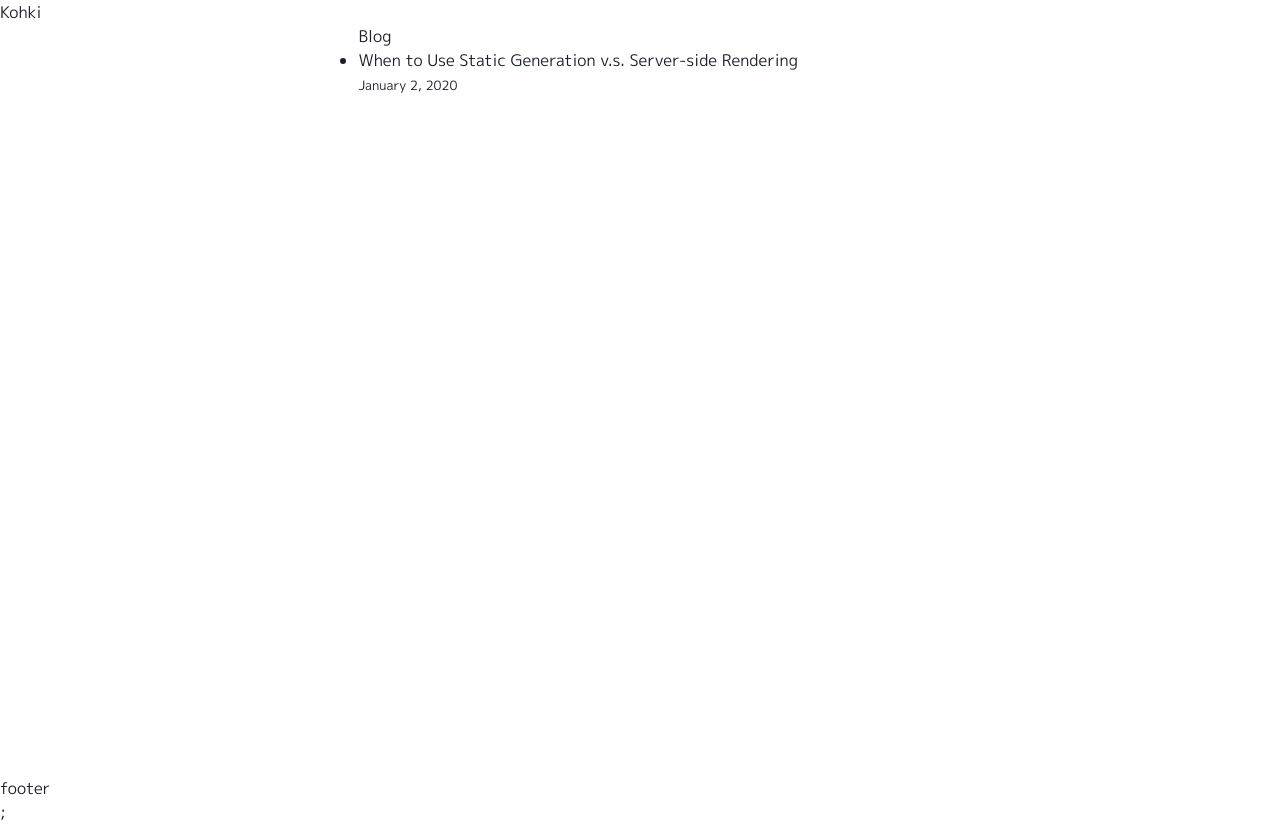
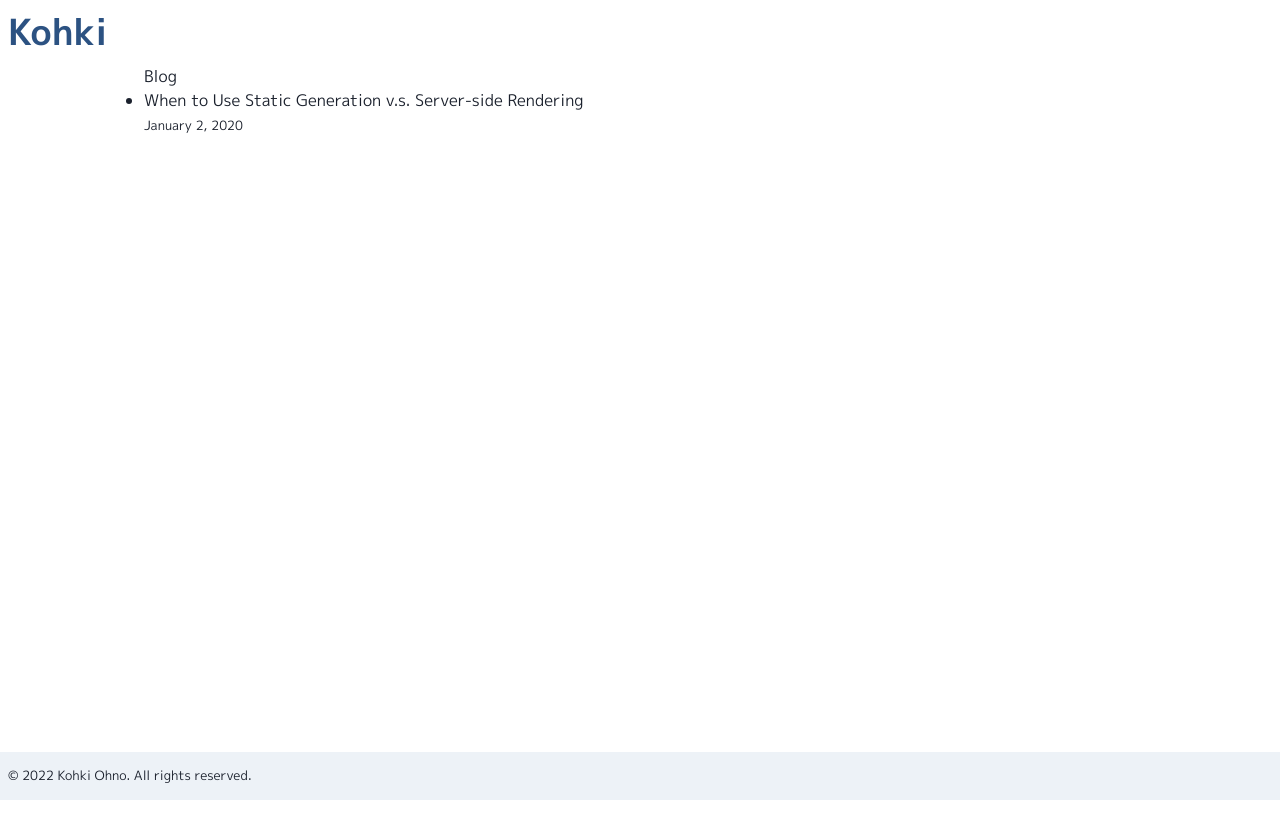
Before and after one commit to nocch12/nextjs-blog, a Next.js app: page / in a window 1280 px wide. After the commit the page ends 800 px from the top, so only its background shows below. Built offline with nearby package versions, Linux system fonts and the light colour scheme.

Commit message:
layout調整

```diff
--- a/components/layout.tsx
+++ b/components/layout.tsx
@@ -1,7 +1,7 @@
 import Head from 'next/head';
 import Link from 'next/link';
 
-import { Box, Container, Flex } from '@chakra-ui/react';
+import { Box, Container, Flex, Heading, Text } from '@chakra-ui/react';
 import ChakraLink from '@components/ChakraLink';
 
 const name = 'Kohki';
@@ -30,30 +30,31 @@ const Layout = ({ children, home }: Props) => {
         <meta name="og:title" content={siteTitle} />
         <meta name="twitter:card" content="summary_large_image" />
       </Head>
-      <Flex>
+      {/* ヘッダー */}
+      <Box px={2}>
+        <Flex h={16} alignItems={'center'} justifyContent={'space-between'}>
           {home ? (
             <>
-            <h1>{name}</h1>
+              <Heading as="h1" color="blue.700">{name}</Heading>
             </>
           ) : (
             <>
               <ChakraLink href="/">
-              <h1>{name}</h1>
+                <Heading as="h1" colorScheme="orange">{name}</Heading>
               </ChakraLink>
             </>
           )}
         </Flex>
+      </Box>
       <Box as="main" flexGrow={1}>
-        <Container>{children}</Container>
-        {!home && (
-          <div>
-            <Link href="/">
-              <a>← Back to home</a>
-            </Link>
-          </div>
-        )}
+        <Container maxW="container.lg">{children}</Container>
       </Box>
-      <Flex>footer</Flex>
+      {/* フッター */}
+      <Box px={2} bgColor="gray.100">
+        <Flex h={12} alignItems={'center'} justifyContent={'space-between'}>
+          <Text as="small">&copy; 2022 Kohki Ohno. All rights reserved.</Text>
+        </Flex>
+      </Box>
     </Flex>
   );
 };
--- a/pages/_app.tsx
+++ b/pages/_app.tsx
@@ -7,7 +7,7 @@ import 'highlight.js/styles/atom-one-dark.css';
 const App = ({ Component, pageProps }: AppProps) => {
   return (
     <ChakraProvider theme={theme}>
-      <Component {...pageProps} />;
+      <Component {...pageProps} />
     </ChakraProvider>
   );
 };
```
Lines whose indentation alone changed are shown as unchanged.
